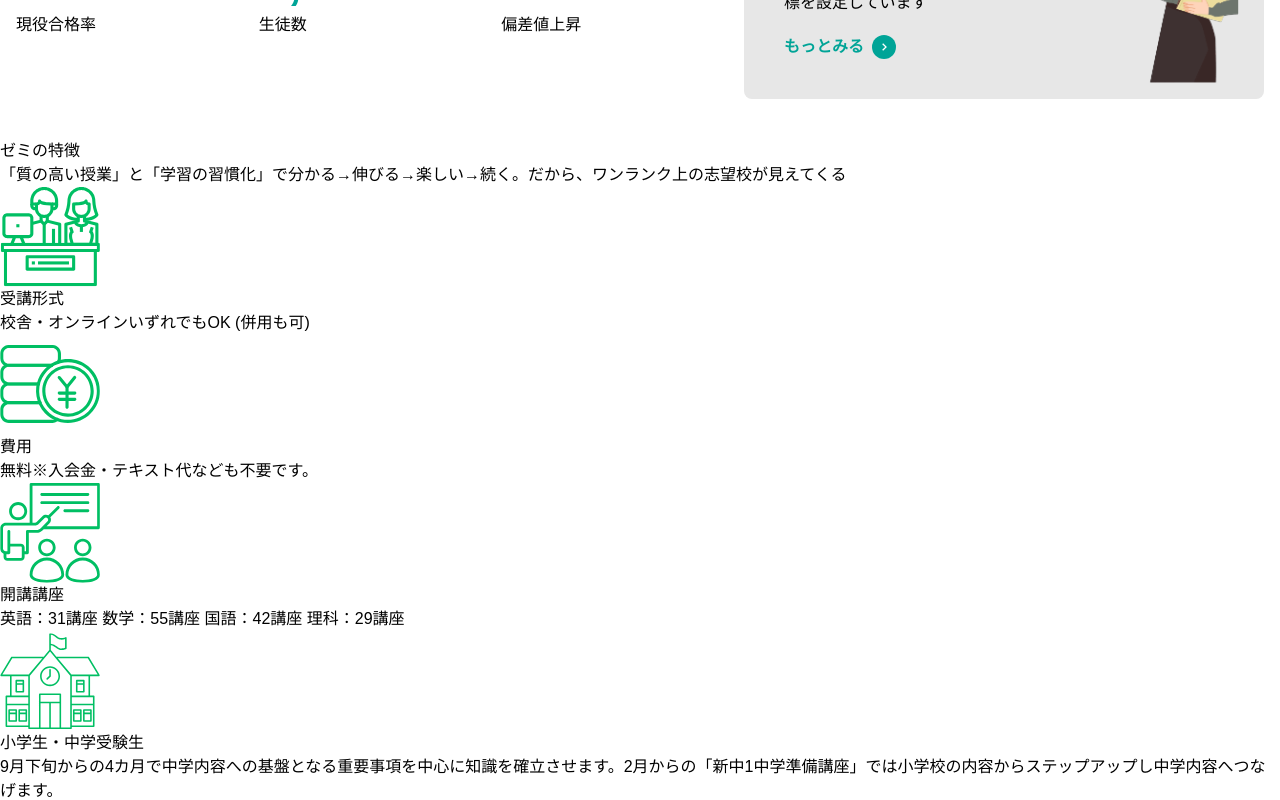
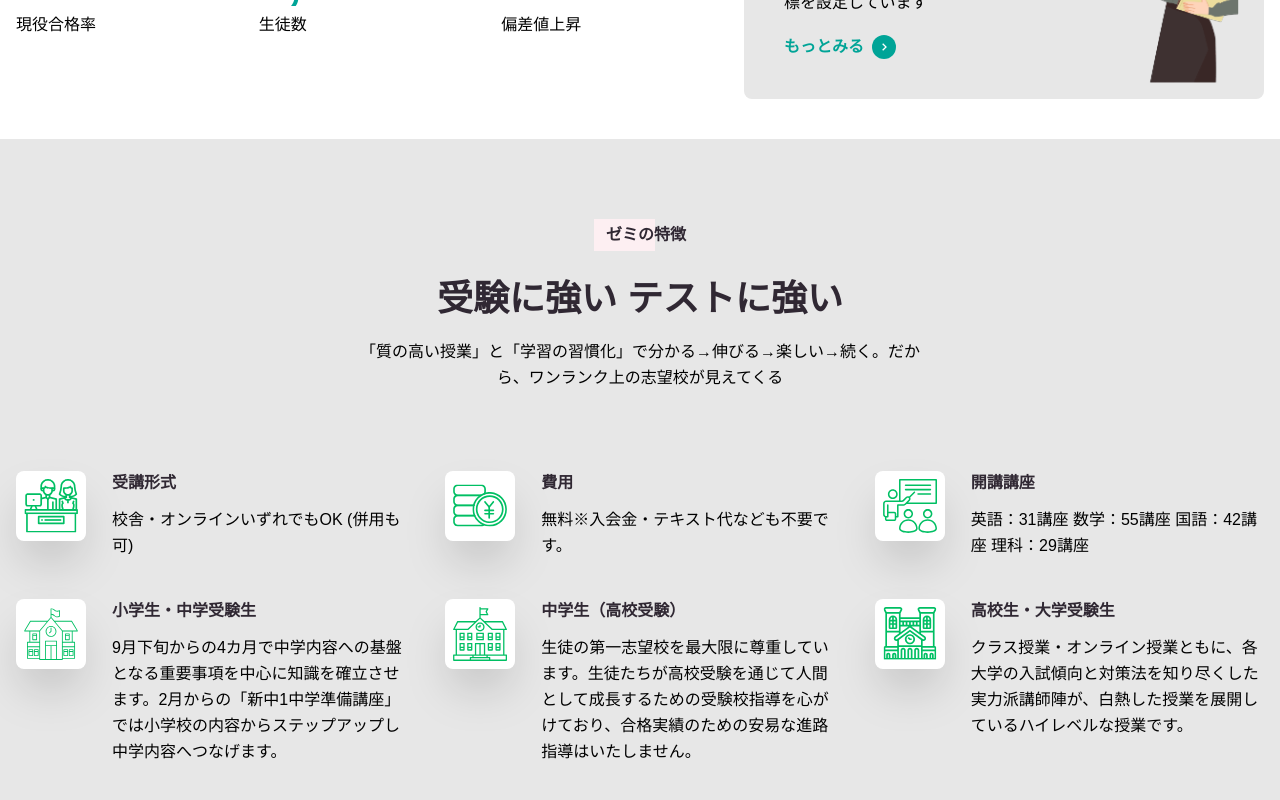
Before and after one commit to ISAWASHUN/homepage-nextjs, a Next.js app: page / in a window 1280 px wide. Shown: the part 1160-1960 px from the top of the page. Built offline with nearby package versions, Linux system fonts and the light colour scheme; a web font is replaced by a local one.

Commit message:
Servicesの実装

```diff
--- a/app/components/Services.js
+++ b/app/components/Services.js
@@ -1,5 +1,8 @@
-import Image from 'next/image'
-import React from 'react'
+'use client';
+import Image from 'next/image';
+import React, { useEffect } from 'react';
+import AOS from 'aos';
+import 'aos/dist/aos.css';
 
 const servicesContent = {
   text: {
@@ -45,32 +48,55 @@ const servicesContent = {
   ],
 };
 
-const Services = () => {
+function Services() {
+
+  useEffect(() => {
+    AOS.init({
+      duration: 700,
+      easing: 'slide',
+      once: true,
+    });
+  });
+
   return (
-    <section id='services'>
-      <div>
-        <div>
-          <span>{servicesContent.text.subTitle}</span>
-          <h2>{servicesContent.text.title}</h2>
-          <p>{servicesContent.text.description}</p>
+    <section id="services" className="py-20 bg-light ">
+      <div className="container px-4 mx-auto">
+        {/* 上の段 */}
+        <div className="max-w-xl mx-auto text-center mb-20"
+            data-aos="fade-up"
+            data-aos-delay="100">
+          <span className='inline-block py-1 pl-3 text-heading font-semibold relative mb-7 before:content-[" "] before:absolute before:w-2/3 before:bg-pinkLight before:left-0 before:top-0 before:bottom-0 before:-z-10 z-50'>
+            {servicesContent.text.subTitle}
+          </span>
+          <h2 className='text-heading text-2xl lg:text-4xl font-bold mb-5'>{servicesContent.text.Title}</h2>
+          <p className='text-body leading-relaxed'>{servicesContent.text.description}</p>
         </div>
         {/* 下の段 */}
-        <div>
-          {servicesContent.items.map((item, index) => (
-            <div key={index}>
-              <div>
-                <Image src={item.icon} alt={item.title} width={100} height={100} />
+        <div className='grid grid-cols-1 md:grid-cols-2 xl:grid-cols-3 gap-10'>
+          {servicesContent.items.map((item, index) => {
+            index *= 100;
+
+          return(
+            <div key={index}
+            className='flex space-x-10'
+            data-aos="fade-up"
+            data-aos-delay={index}
+            >
+              <div className='w-14 shrink-0'>
+                <span className='inline-flex items-center justify-center p-2 w-[70px] h-[70px] rounded-lg bg-white shadow-2xl'>
+                  <Image src={item.icon} width={60} height={60} alt="icon" />
+                </span>
               </div>
               <div>
-                <h3>{item.title}</h3>
-                <p>{item.description}</p>
+                <h3 className='text-heading font-bold mb-3'>{item.title}</h3>
+                <p className='leading-relaxed text-body'>{item.description}</p>
               </div>
             </div>
-          ))}
+          ) })}
         </div>
       </div>
     </section>
-  )
+  );
 }
 
-export default Services
+export default Services;
```
